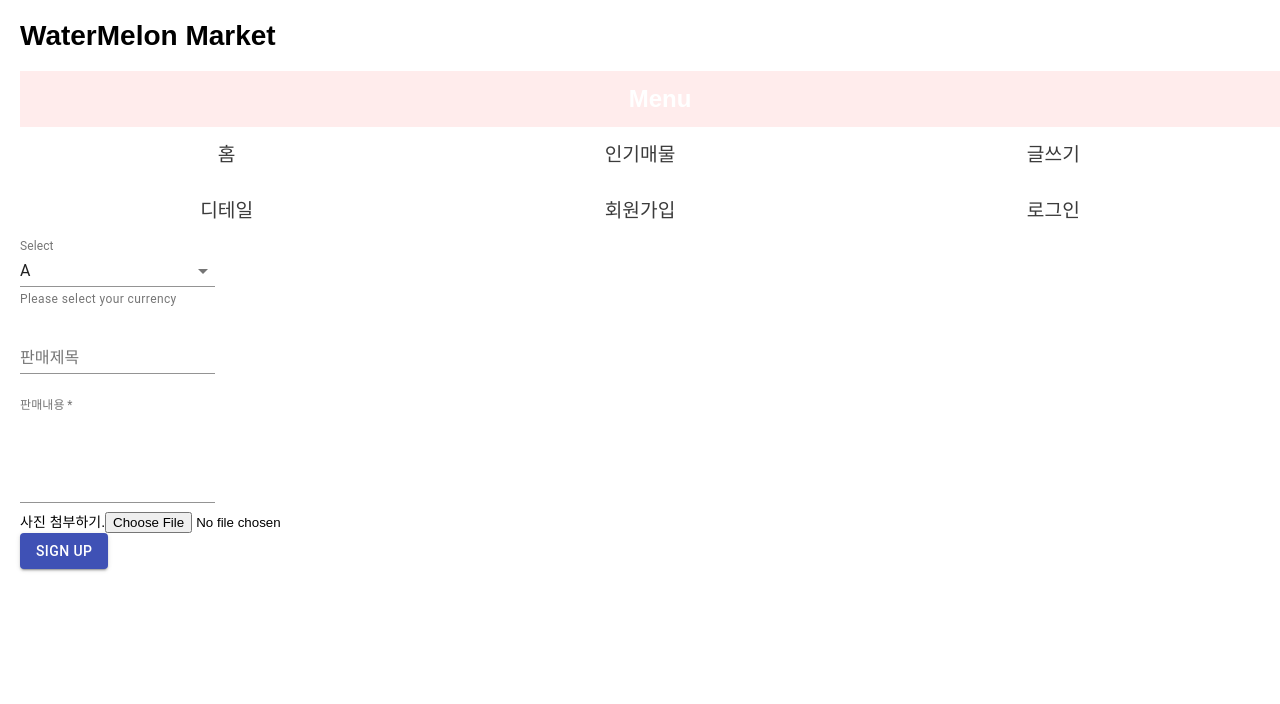
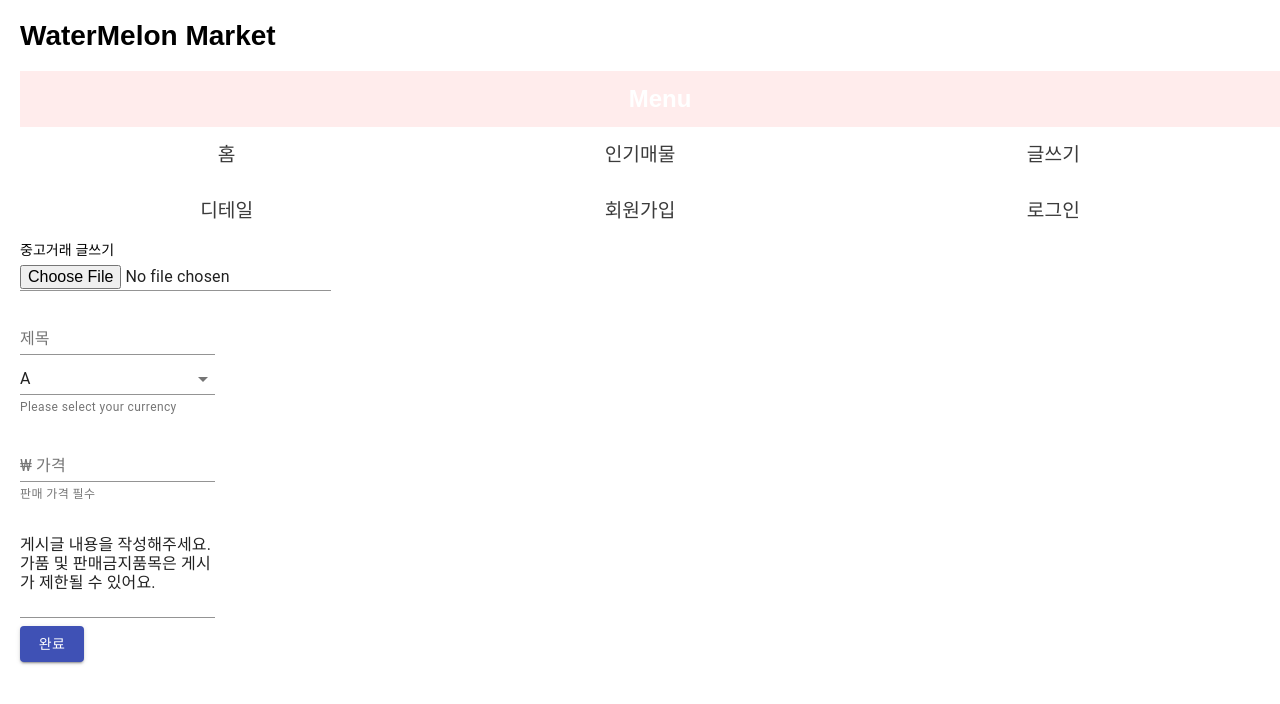
Before and after one commit to smeil123/React_Study, a React (Create React App) app: page /posts in a window 1280 px wide. Shown: the top 704 px of the page. Built offline with nearby package versions, Linux system fonts and the light colour scheme.

Commit message:
post form

```diff
--- a/src/components/Logout.js
+++ b/src/components/Logout.js
@@ -19,10 +19,8 @@ async function logout(){
 
 
 export default async function Logout(){
-    const result = await logout().then(res=>{
-        window.location.href = "/";
-    })
-
+    const result = await logout();
+    window.location.href = "/";
     return;
 }
 
--- a/src/containers/Posts.jsx
+++ b/src/containers/Posts.jsx
@@ -1,7 +1,23 @@
 import React, { Component, useState } from 'react';
-import { Button, TextField,MenuItem, Box } from '@material-ui/core';
+import { Button, TextField,MenuItem, Box,Input, IconButton} from '@material-ui/core';
 
 import { getCategory } from "../data/categories"
+import axios from 'axios';
+
+async function postDealPost(post){
+    alert(post);
+    try{
+        const res = await axios.post('/api/v1/dealPost', JSON.stringify(post),{
+            headers : {
+                'Content-Type' : 'applicaton/json'
+            }
+        })
+        return res;
+    }catch(err){
+        console.log(err);
+        return {data : "생성 실패"}
+    }
+}
 
 export default function Posts(){
     const [category, setCategory] = useState('A');
@@ -10,16 +26,37 @@ export default function Posts(){
     const [content, setContent] = useState('');
     const [files, setFiles] = useState('');
 
+    const [price_error] = useState("판매 가격 필수");
+
+    const NUMBER = /^[0-9]*$/ ;
     let categories = getCategory();
 
     const handleSubmit = async e =>{
-        alert("게시글이 작성되었습니다.");
         e.preventDefault();
+        const res = await postDealPost({
+            category,
+            title,
+            price,
+            content
+        });
+        try{
+            console.log(res);
+            if(res.status == 200){
+                alert("작성 성공");
+                window.location.href = "/";
+            }else{
+                alert("작성 실패");
+            }
+        }catch(e){
+            console.log(e);
+        }
+
     }
 
 
         return (
             <div>
+                중고거래 글쓰기
                 <Box
                     component="form"
                     sx={{
@@ -27,15 +64,31 @@ export default function Posts(){
                     }}
                     noValidate
                     autoComplete="off"
+                    onSubmit={handleSubmit}
                 >
-                <form onSubmit={handleSubmit}>
+                <form noValidate onSubmit={handleSubmit}>
+                <div>
+                    <label htmlFor="icon-button-file">
+                        <Input accept="image/*" id="icon-button-file" type="file" />
+                        <IconButton color="primary" aria-label="upload picture" component="span" />
+                    </label>
+                </div>
+                <div>
+                    <TextField
+                        id="standard-required"
+                        label="제목"
+                        margin="normal"
+                        onChange={e => setTitle(e.target.value)}
+                        variant="standard"
+                        />
+                </div>
                 <div>
                     <TextField
                         id="standard-select-currency"
                         select
-                        label="Select"
+                        // label="제품 카테고리를 선택해주세요"
                         value={category}
-                        onChange={setCategory}
+                        onChange={e => setCategory(e.target.value)}
                         helperText="Please select your currency"
                         variant="standard"
                         >
@@ -49,10 +102,16 @@ export default function Posts(){
                 <div>
                     <TextField
                         id="standard-required"
-                        label="판매제목"
+                        error={NUMBER.test(price) || price ==='' ? false : true}
+                        helperText={price_error}
+                        label="₩ 가격"
                         margin="normal"
-                        value={title}
-                        onChange={setTitle}
+                        onChange={e => {
+                            if(e.target.value === ''){
+                                return false;
+                            }else{
+                            setPrice(e.target.value)}
+                        }}
                         variant="standard"
                         />
                 </div>
@@ -61,26 +120,19 @@ export default function Posts(){
                         required
                         margin="normal"
                         id="outlined-multiline-static"
-                        label="판매내용"
+                        // label="판매내용"
                         multiline
                         rows={4}
-                        defaultValue="작성해주세요"
-                        value={content}
-                        onChange={setContent}
+                        defaultValue="게시글 내용을 작성해주세요. 가품 및 판매금지품목은 게시가 제한될 수 있어요."
+                        onChange={e => setContent(e.target.value)}
                     />
-                </div>
-                <div>
-                    <label>
-                        사진 첨부하기.
-                        <input type="file" />
-                    </label>
                 </div>
                     <Button
                         type="submit"
                         variant="contained"
                         color="primary"
                     >
-                        Sign up
+                        완료
                     </Button>
                 </form>
                 </Box>
```
Also changed, not shown: package.json (+8 -1 lines), 2 other files (tests, documents, lock files or other folders).
